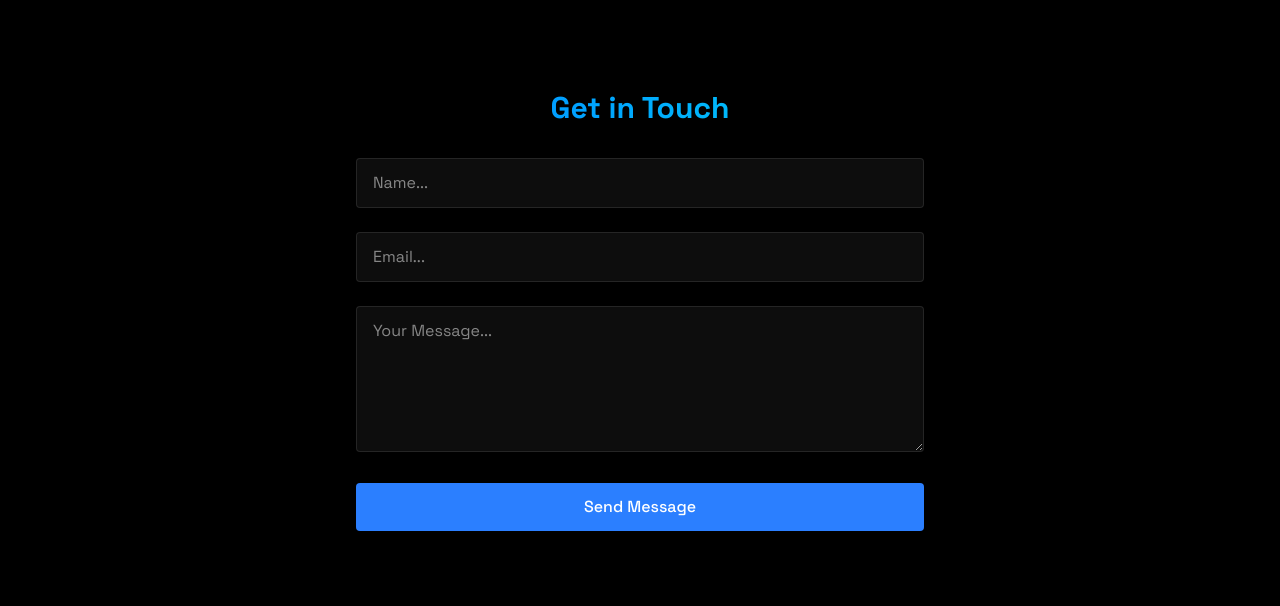
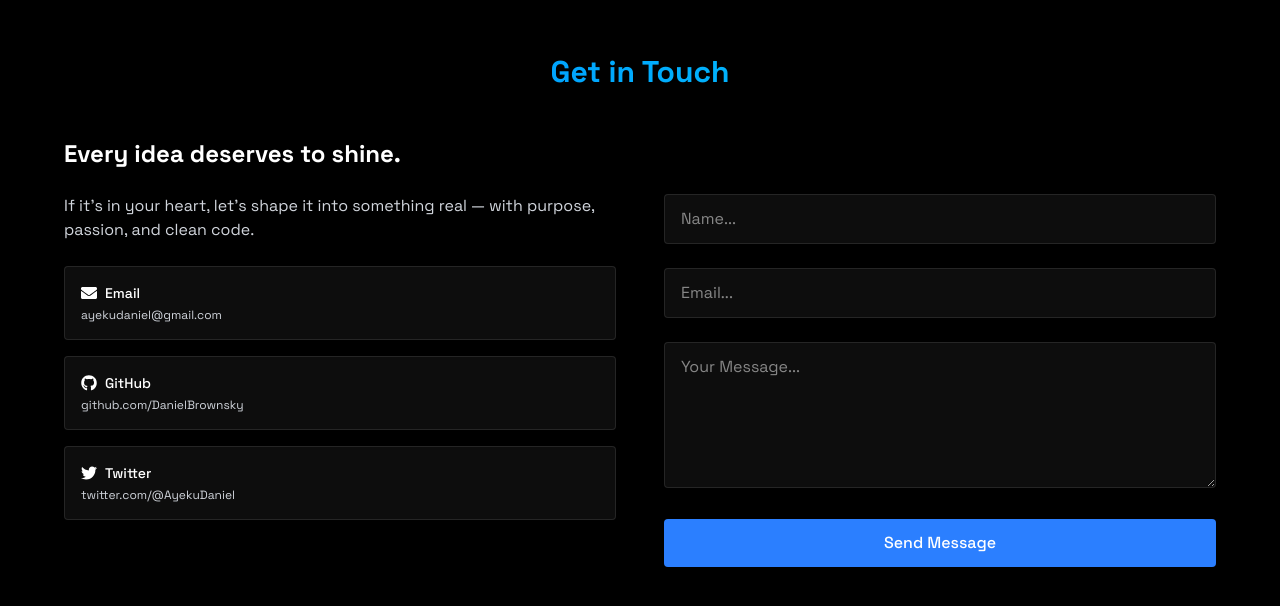
Before and after one commit to DanielBrownsky/Daniel-portfolio, a React (Vite) app: page / in a window 1280 px wide. Shown: the part 3170-3776 px from the top of the page. Built offline with nearby package versions, Linux system fonts and the light colour scheme; no server answers.

Commit message:
customize the contact page

```diff
--- a/package.json
+++ b/package.json
@@ -11,13 +11,13 @@
     "preview": "vite preview",
     "predeploy": "npm run build",
     "deploy": "gh-pages -d dist"
-
   },
   "dependencies": {
     "@emailjs/browser": "^4.4.1",
     "@tailwindcss/vite": "^4.1.7",
     "emailjs-com": "^3.2.0",
     "gh-pages": "^6.3.0",
+    "lucide-react": "^0.525.0",
     "react": "^19.1.0",
     "react-dom": "^19.1.0",
     "react-icons": "^5.5.0",
--- a/src/App.jsx
+++ b/src/App.jsx
@@ -7,6 +7,7 @@ import { Home } from './components/sections/Home'
 import { About } from './components/sections/About';
 import { Project } from './components/sections/Project';
 import { Contact } from './components/sections/Contact';
+
 
 
 function App() {
--- a/src/components/sections/Contact.jsx
+++ b/src/components/sections/Contact.jsx
@@ -1,13 +1,13 @@
 import { useState } from 'react';
 import emailjs from '@emailjs/browser';
-import { ReviewOnScroll } from "../ReviewOnScroll"
-
-const SERVICE_ID = import.meta.env.VITE_SERVICE_ID
-console.log("Service ID:",SERVICE_ID);
+import { ReviewOnScroll } from "../ReviewOnScroll";
+import { FaGithub, FaLinkedin, FaEnvelope, FaTwitter } from "react-icons/fa";
 
 export const Contact = () => {
   const [formData, setFormData] = useState({
-        name: '',email: '', message: ''
+    name: '',
+    email: '',
+    message: ''
   });
 
   const emailJsConfig = {
@@ -17,8 +17,7 @@ export const Contact = () => {
   };
 
   const handleSubmit = (e) => {
-        e.preventDefault()
-
+    e.preventDefault();
 
     emailjs.sendForm(
       emailJsConfig.serviceId,
@@ -26,43 +25,109 @@ export const Contact = () => {
       e.target,
       emailJsConfig.publicKey
     )
-        .then((result) => {
+      .then(() => {
         alert("Message sent successfully!");
         setFormData({ name: '', email: '', message: '' });
       })
       .catch(() => {
-            alert("Oops! Something went wrong. Please try again.")
-        })
-    }
+        alert("Oops! Something went wrong. Please try again.");
+      });
+  };
+
   return (
-        <section id="contact" className="min-h-screen flex items-center justify-center py-20">
+    <section id="contact" className="min-h-screen flex flex-col items-center justify-center py-20 px-4 bg-black">
       <ReviewOnScroll>
-                <div className=" md:w-150 w-90 px-4 ">
-                    <h2 className="text-3xl font-bold mb-8 bg-gradient-to-r from-blue-500 to-cyan-400 bg-clip-text text-transparent text-center">Get in Touch</h2>
-                    <form className="space-y-6"
-                    onSubmit={handleSubmit}>
-                        <div className="relative">
-                            <input type="text" id="name" name="name" required value={formData.name} placeholder="Name..."
-                            onChange={(e) => setFormData({ ...formData, name: e.target.value })}
-                            className="w-full bg-white/5 border border-white/10 rounded px-4 py-3 text-white transition focus:outline-none focus:border-blue-500 focus:bg-blue-500/5" />
+        <h2 className="text-3xl font-bold mb-12 bg-gradient-to-r from-blue-500 to-cyan-400 bg-clip-text text-transparent text-center">
+          Get in Touch
+        </h2>
+        <div className="flex flex-col-reverse md:flex-row w-full max-w-6xl mx-auto gap-12">
+          {/* Left: Social Info */}
+          <div className="md:w-1/2 w-full text-white space-y-6">
+            <h3 className="text-2xl font-bold">Every idea deserves to shine.</h3>
+            <p className="text-gray-300">
+
+              If it’s in your heart, let’s shape it into something real — with purpose, passion, and clean code.
+
+
+            </p>
+            <div className="grid grid-cols-1 sm:grid-cols-2 md:grid-cols-1 gap-4">
+              <a
+                href="mailto:ayekudaniel@gmail.com"
+                className="bg-white/5 border border-white/10 rounded p-4 flex flex-col items-start gap-1 hover:border-blue-500 transition overflow-hidden"
+
+              >
+                <div className="flex items-center gap-2 text-white">
+                  <FaEnvelope /> <span className="text-sm font-medium">Email</span>
+                </div>
+                <span className="text-xs text-gray-300 break-words w-full">ayekudaniel@gmail.com</span>
+              </a>
+              <a
+                href="https://github.com/DanielBrownsky"
+                className="bg-white/5 border border-white/10 rounded p-4 flex flex-col items-start gap-1 hover:border-blue-500 transition overflow-hidden"
+                target="_blank" rel="noopener noreferrer"
+              >
+                <div className="flex items-center gap-2 text-white">
+                  <FaGithub /> <span className="text-sm font-medium">GitHub</span>
+                </div>
+                <span className="text-xs text-gray-300 break-words w-full">github.com/DanielBrownsky</span>
+              </a>
+
+              <a
+                href="https://twitter.com/@AyekuDaniel"
+                className="bg-white/5 border border-white/10 rounded p-4 flex flex-col items-start gap-1 hover:border-blue-500 transition overflow-hidden"
+                target="_blank" rel="noopener noreferrer"
+              >
+                <div className="flex items-center gap-2 text-white">
+                  <FaTwitter /> <span className="text-sm font-medium">Twitter</span>
+                </div>
+                <span className="text-xs text-gray-300 break-words w-full">twitter.com/@AyekuDaniel</span>
+              </a>
+            </div>
           </div>
 
-                        <div className="relative">
-                            <input type="email" id="email" name="email" required value={formData.email} placeholder="Email..."
+          {/* Right: Form */}
+          <div className="md:w-1/2 w-full md:mt-14">
+            <form className="space-y-6 " onSubmit={handleSubmit}>
+              <input
+                type="text"
+                id="name"
+                name="name"
+                required
+                value={formData.name}
+                placeholder="Name..."
+                onChange={(e) => setFormData({ ...formData, name: e.target.value })}
+                className="w-full bg-white/5 border border-white/10 rounded px-4 py-3 text-white focus:outline-none focus:border-blue-500 focus:bg-blue-500/5"
+              />
+              <input
+                type="email"
+                id="email"
+                name="email"
+                required
+                value={formData.email}
+                placeholder="Email..."
                 onChange={(e) => setFormData({ ...formData, email: e.target.value })}
-                            className="w-full bg-white/5 border border-white/10 rounded px-4 py-3 text-white transition focus:outline-none focus:border-blue-500 focus:bg-blue-500/5" />
+                className="w-full bg-white/5 border border-white/10 rounded px-4 py-3 text-white focus:outline-none focus:border-blue-500 focus:bg-blue-500/5"
+              />
+              <textarea
+                rows={5}
+                id="message"
+                name="message"
+                required
+                value={formData.message}
+                placeholder="Your Message..."
+                onChange={(e) => setFormData({ ...formData, message: e.target.value })}
+                className="w-full bg-white/5 border border-white/10 rounded px-4 py-3 text-white focus:outline-none focus:border-blue-500 focus:bg-blue-500/5"
+              />
+              <button
+                type="submit"
+                className="w-full bg-blue-500 text-white py-3 px-6 rounded font-medium transition hover:translate-y-0.5 hover:shadow-[0_0_15px_rgba(59,130,246,0.4)]"
+              >
+                Send Message
+              </button>
+            </form>
           </div>
-
-                        <div className="relative">
-                            <textarea rows={5} id="message" name="message" required value={formData.message} placeholder="Your Message..."
-                            onChange={(e) => setFormData({ ...formData, message: e.target.value })}
-                            className="w-full bg-white/5 border border-white/10 rounded px-4 py-3 text-white transition focus:outline-none focus:border-blue-500 focus:bg-blue-500/5" />
-                        </div>
-
-                        <button type="submit" className="w-full bg-blue-500 text-white py-3 px-6 rounded font-medium transition relative overflow-hidden hover:translate-y-0.5 hover:shadow-[0_0_15px_rgba(59,130,246,0.4)]">Send Message</button>
-                    </form>
         </div>
       </ReviewOnScroll>
     </section>
-    )
-}
+  );
+};
```
Also changed, not shown: 1 other file (tests, documents, lock files or other folders). Lines whose indentation alone changed are shown as unchanged.
